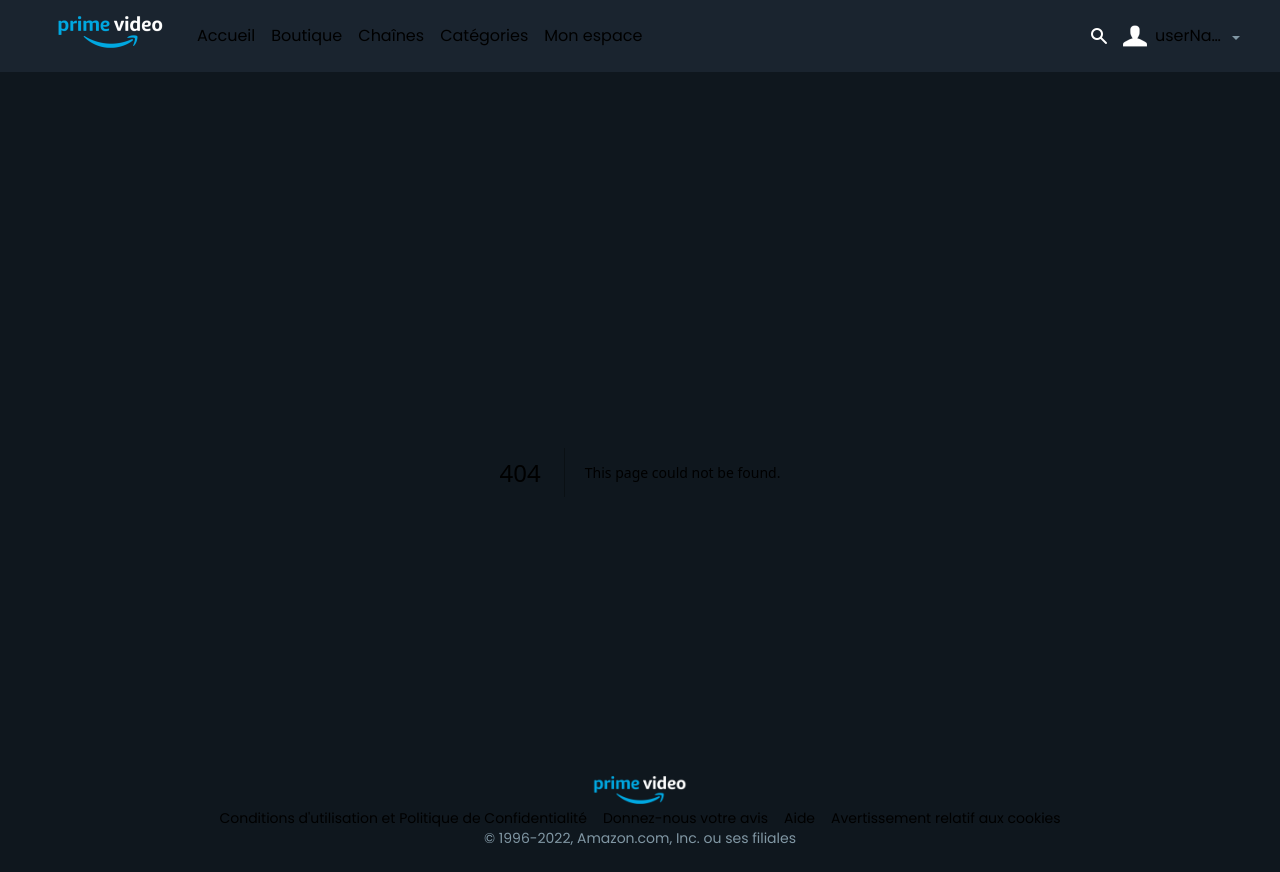
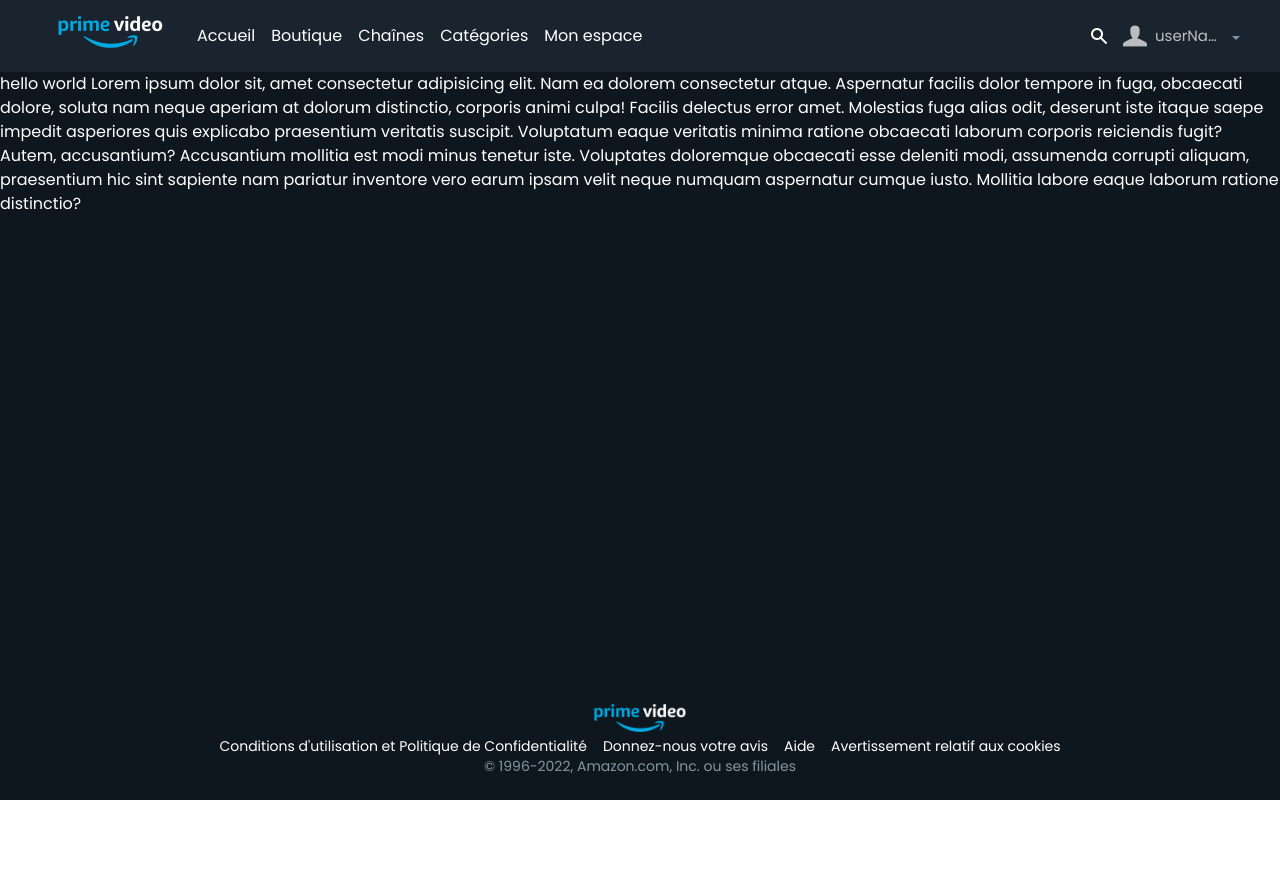
Before and after one commit to Ahmed-Rs/prime-video, a Next.js app: page /dashboard in a window 1280 px wide. Before the commit this address had no page. After the commit the page ends 800 px from the top, so only its background shows below. Built offline with nearby package versions, Linux system fonts and the light colour scheme.

Commit message:
NavMenu logged dropdown columns

```diff
--- a/components/Nav.js
+++ b/components/Nav.js
@@ -22,7 +22,7 @@ export default function Nav() {
             <Link className="m-2" href="/channels">
               Chaînes
             </Link>
-            <Link className="m-2" href="/categories">
+            <Link className="m-2" href="/dashboard">
               Catégories
             </Link>
             <Link className="m-2" href="/mystuff">
@@ -32,13 +32,7 @@ export default function Nav() {
           <div className="nav__search mr-4 cursor-pointer">
             <img src="./welcome/search-icon.png" alt="search-icon" />
           </div>
-          {/* <div className="nav__menu flex visible relative cursor-pointer">
-            <div className="mr-4">
-              <img src="./welcome/user-24.png" alt="user-icon" />
-            </div>
-            <div>hello</div> */}
           <NavMenu />
-          {/* </div> */}
         </div>
       </nav>
     </header>
--- a/components/subComponents/navMenu.js
+++ b/components/subComponents/navMenu.js
@@ -1,6 +1,7 @@
 /* eslint-disable @next/next/no-img-element */
 import React, { useState, useEffect, useCallback } from "react";
-import { Link } from "react-router-dom";
+// import { Link } from "react-router-dom";
+import Link from "next/link";
 
 const menuParameters = [
   {
@@ -21,7 +22,7 @@ const menuParameters = [
   },
   {
     path: "/",
-    title: "Vous n'êtes pas userName? Déconnexion",
+    title: "Vous n'êtes pas userName ? Déconnexion",
   },
 ];
 
@@ -52,14 +53,51 @@ export const NavMenu = ({}) => {
         htmlFor="nav_profiles_dropdown"
         className="nav_profiles_dropdown flex items-center relative pb-0 pl-0 font-normal m-0 border-none cursor-pointer"
       >
-        <div className="flex items-center shrink-0 cursor-pointer">
+        <div className="flex items-center shrink-0 cursor-pointer opacity-70">
           <img src="./welcome/user-24.png" alt="user-icon" />
         </div>
         <div className="mx-2 overflow-hidden text-left text-ellipsis font-normal cursor-pointer">
-          userName
+          <span className="profiles_dropdown_name block text-15 opacity-70 max-w-nameW overflow-hidden text-ellipsis whitespace-nowrap cursor-pointer">
+            userName
+          </span>
         </div>
       </label>
-      <ul></ul>
+      <ul className="header_ul">
+        <div className="nav_dropl_col_left">
+          {menuParameters.map((link, index) => {
+            return (
+              <li
+                key={index}
+                className="block relative whitespace-nowrap cursor-default leading-5 text-clairs-navLinks hover:text-white"
+              >
+                <Link
+                  href={link.path}
+                  className="border-none p-3 break-words whitespace-normal block text-14 "
+                >
+                  {link.title}
+                </Link>
+              </li>
+            );
+          })}
+        </div>
+        <div className="nav_dropl_col_right">
+          {menuProfils.map((link, index) => {
+            return (
+              <li
+                key={index}
+                className="block relative whitespace-nowrap cursor-default leading-5 text-clairs-navLinks hover:text-white"
+              >
+                <Link
+                  href={link.path}
+                  className="border-none p-3 break-words whitespace-normal block text-14 "
+                >
+                  {link.title}
+                </Link>
+              </li>
+            );
+          })}
+        </div>
+      </ul>
     </div>
   );
 };
--- a/package.json
+++ b/package.json
@@ -15,6 +15,7 @@
     "next": "13.0.5",
     "react": "18.2.0",
     "react-dom": "18.2.0",
+    "react-firebase-hooks": "^5.1.1",
     "react-router-dom": "^6.4.4"
   },
   "devDependencies": {
--- /dev/null
+++ b/pages/dashboard.js
@@ -0,0 +1,17 @@
+export default function Dashboard() {
+  return (
+    <div>
+      hello world Lorem ipsum dolor sit, amet consectetur adipisicing elit. Nam
+      ea dolorem consectetur atque. Aspernatur facilis dolor tempore in fuga,
+      obcaecati dolore, soluta nam neque aperiam at dolorum distinctio, corporis
+      animi culpa! Facilis delectus error amet. Molestias fuga alias odit,
+      deserunt iste itaque saepe impedit asperiores quis explicabo praesentium
+      veritatis suscipit. Voluptatum eaque veritatis minima ratione obcaecati
+      laborum corporis reiciendis fugit? Autem, accusantium? Accusantium
+      mollitia est modi minus tenetur iste. Voluptates doloremque obcaecati esse
+      deleniti modi, assumenda corrupti aliquam, praesentium hic sint sapiente
+      nam pariatur inventore vero earum ipsam velit neque numquam aspernatur
+      cumque iusto. Mollitia labore eaque laborum ratione distinctio?
+    </div>
+  );
+}
--- a/styles/globals.css
+++ b/styles/globals.css
@@ -50,7 +50,6 @@ video {
   right: -8px;
   transition: all 0.2s ease-out;
   width: 0;
-  color: aliceblue;
   z-index: 2;
 }
 
@@ -73,6 +72,46 @@ video {
   z-index: 2;
 }
 
+.header_ul {
+  background: #252e39;
+  border-top-left-radius: 0;
+  border-radius: 3px;
+  box-shadow: 0 4px 8px #000;
+  margin: 0;
+  max-height: 0;
+  width: 400px;
+  overflow-x: hidden;
+  overflow-y: hidden;
+  padding: 0;
+  position: absolute;
+  top: 150%;
+  right: 10px;
+  cursor: default; /* Permet de "pointer" uniquement les enfants de ul */
+  z-index: 3;
+}
+
+#nav_profiles_dropdown:checked ~ ul {
+  max-height: 100vh;
+}
+
+.nav_dropl_col_left {
+  float: left;
+  padding: 4px;
+  width: 50%;
+  border-left: none;
+  border-right: 1px solid #414c53;
+}
+
+.nav_dropl_col_right {
+  padding: 4px;
+  width: 50%;
+  border-right: none;
+  position: absolute; /*Extending the div to fill ul parent*/
+  top: 0;
+  right: 0;
+  height: 100%;
+}
+
 /* @media (prefers-color-scheme: dark) {
   html {
     color-scheme: dark;
--- a/tailwind.config.js
+++ b/tailwind.config.js
@@ -8,6 +8,10 @@ module.exports = {
     extend: {
       fontFamily: {
         poppins: "Poppins",
+      },
+      fontSize: {
+        15: "15px",
+        14: "14px",
       },
       colors: {
         sombres: {
@@ -24,10 +28,12 @@ module.exports = {
           buttonsOrange: "#FFA724",
           buttonsOrangeHover: "#FFBB57",
           buttonsOrangelogin: "#F2C861",
+          navLinks: "#c4cacf",
         },
       },
       maxWidth: {
         navMW: "125px",
+        nameW: "120px",
       },
     },
   },
```
Also changed, not shown: context/index.js (added), 1 other file (tests, documents, lock files or other folders).
